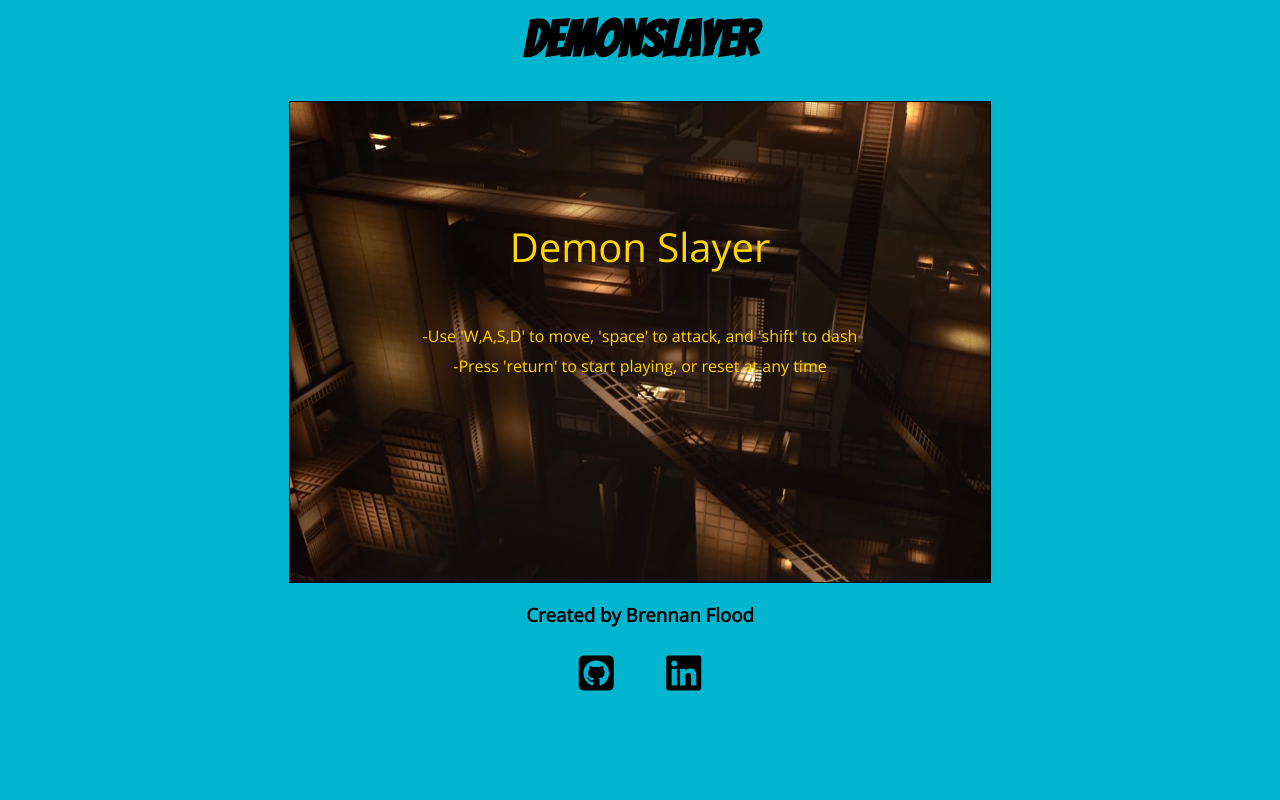
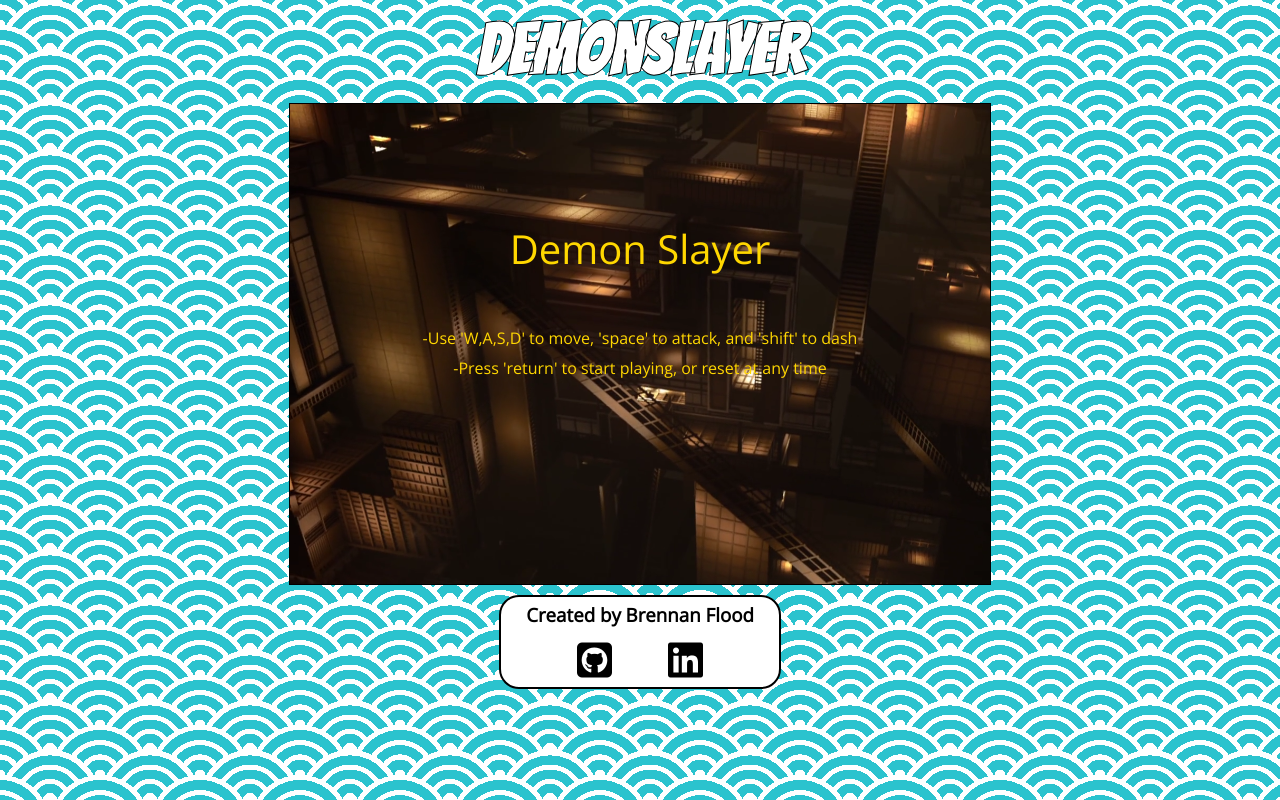
Before and after one commit to Brennan-Flood/DemonSlayer, a website: page index.html in a window 1280 px wide. Drawn offline with nearby package versions, Linux system fonts and the light colour scheme.

Commit message:
update css

```diff
--- a/assets/App.css
+++ b/assets/App.css
@@ -1,13 +1,20 @@
 canvas {
-      margin-top: 30px;
+      margin-top: 10px;
       border: 1px solid black;
 }
 
 body {
-      display: flex;
-      flex-direction: column;
-      align-items: center;
-      background-color: rgb(0, 182, 206);
+  display: flex;
+  flex-direction: column;
+  align-items: center;
+  background-color:rgb(43, 195, 206);
+  background-image:
+  radial-gradient(circle at 100% 150%, rgb(43, 195, 206) 24%, white 24%, white 28%, rgb(43, 195, 206) 28%, rgb(43, 195, 206) 36%, white 36%, white 40%, transparent 40%, transparent),
+  radial-gradient(circle at 0    150%, rgb(43, 195, 206) 24%, white 24%, white 28%, rgb(43, 195, 206) 28%, rgb(43, 195, 206) 36%, white 36%, white 40%, transparent 40%, transparent),
+  radial-gradient(circle at 50%  100%, white 10%, rgb(43, 195, 206) 10%, rgb(43, 195, 206) 23%, white 23%, white 30%, rgb(43, 195, 206) 30%, rgb(43, 195, 206) 43%, white 43%, white 50%, rgb(43, 195, 206) 50%, rgb(43, 195, 206) 63%, white 63%, white 71%, transparent 71%, transparent),
+  radial-gradient(circle at 100% 50%, white 5%, rgb(43, 195, 206) 5%, rgb(43, 195, 206) 15%, white 15%, white 20%, rgb(43, 195, 206) 20%, rgb(43, 195, 206) 29%, white 29%, white 34%, rgb(43, 195, 206) 34%, rgb(43, 195, 206) 44%, white 44%, white 49%, transparent 49%, transparent),
+  radial-gradient(circle at 0    50%, white 5%, rgb(43, 195, 206) 5%, rgb(43, 195, 206) 15%, white 15%, white 20%, rgb(43, 195, 206) 20%, rgb(43, 195, 206) 29%, white 29%, white 34%, rgb(43, 195, 206) 34%, rgb(43, 195, 206) 44%, white 44%, white 49%, transparent 49%, transparent);
+  background-size: 100px 50px;
 }
 
 div {
@@ -23,19 +30,33 @@ div {
 .title {
   margin: 5px;
   font-family: Bangers;
-  font-size: 50px;
+  font-size: 70px;
+  color: white;
+  -webkit-text-stroke-width: 1px;
+  -webkit-text-stroke-color: black;
 }
 
 .author-header {
   font-family: Open Sans;
-
+  background-color: white;
+  border-radius: 20px;
+  border: 2px solid black;
+  padding-left: 20px;
+  padding-right: 20px;
+  margin-top: 10px;
 }
 
+.author-header > h3 {
+  padding: 5px;
+  margin: 0px;
+}
 .author-links {
   display: flex;
   justify-content: space-evenly;
   font-size: 40px;
   color: black;
+  margin: 0px;
+  padding: 0px;
 }
 
 .author-links > a {
```
Also changed, not shown: README.md.
